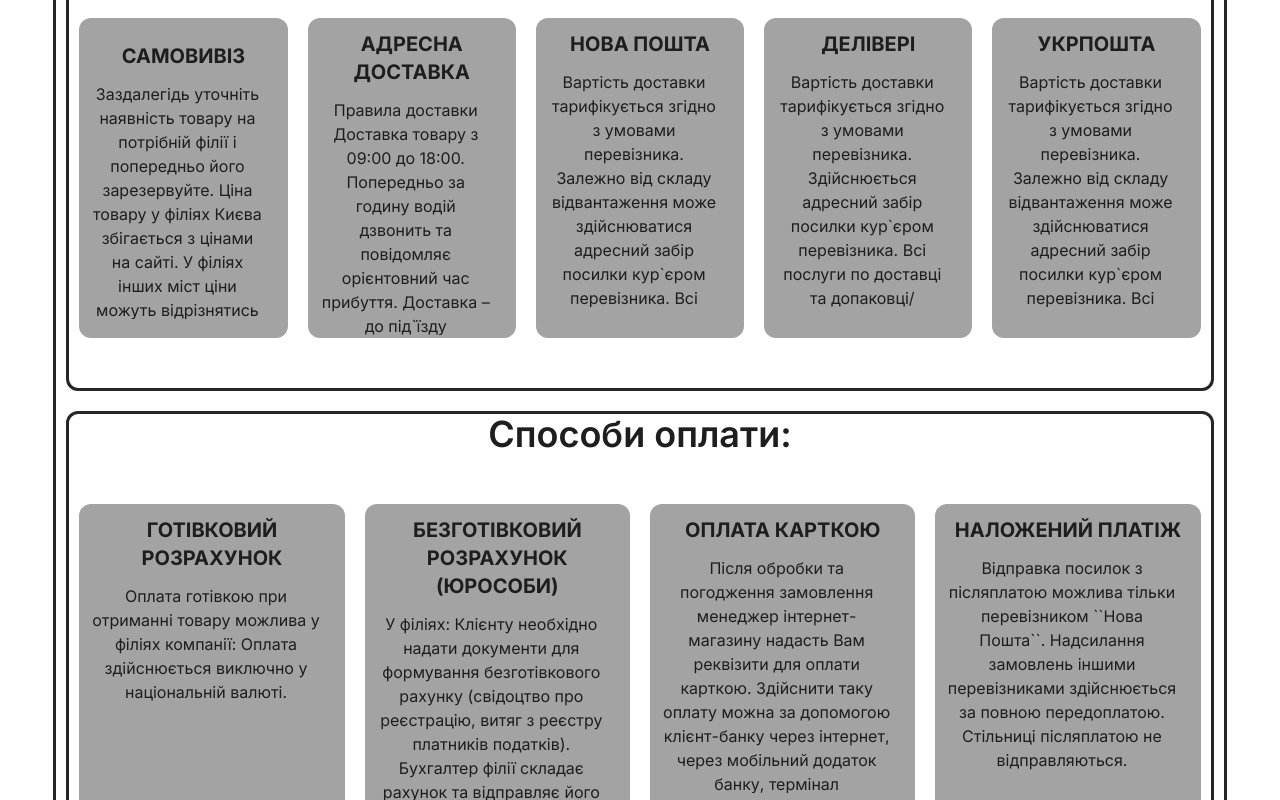
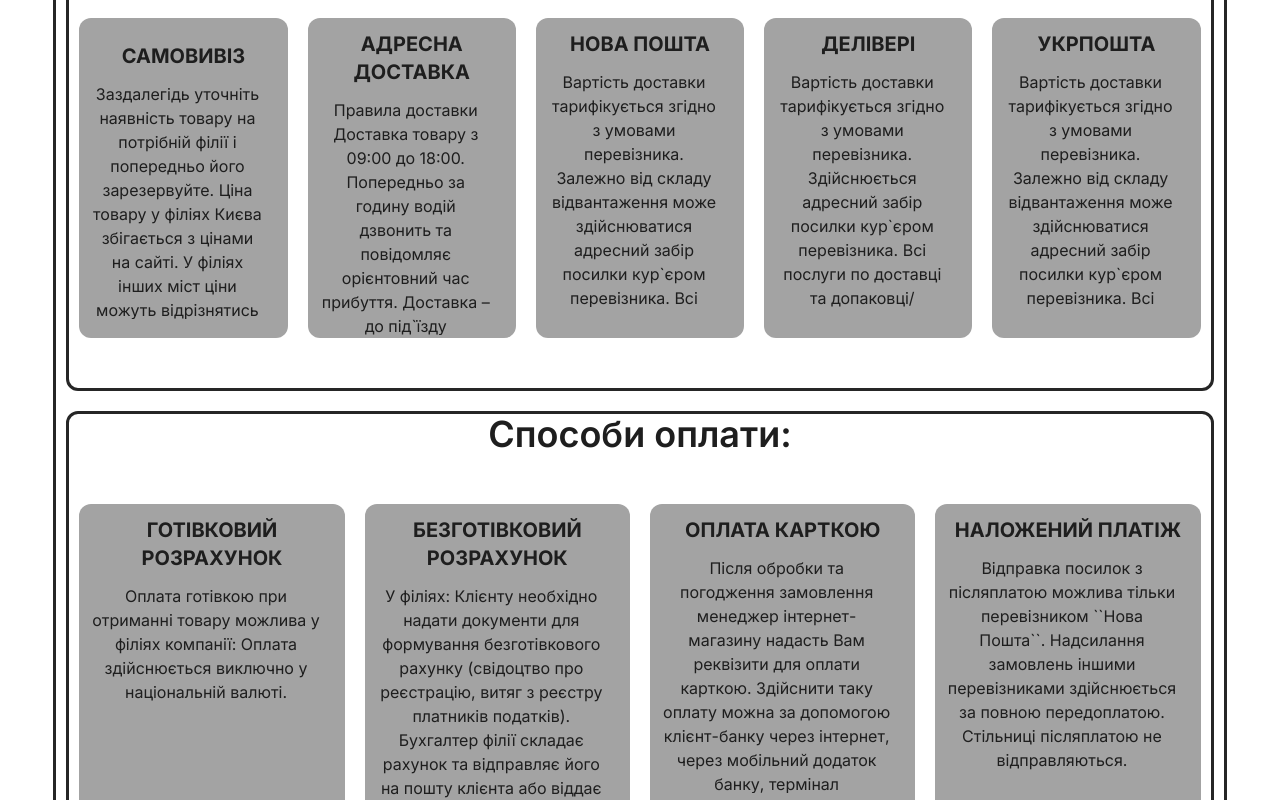
Before and after one commit to agronom99/furniture-next, a Next.js app: page /delivery in a window 1280 px wide. Shown: the part 384-1184 px from the top of the page. Built offline with nearby package versions, Linux system fonts and the light colour scheme.

Commit message:
2023.12.10 13-50

```diff
--- a/app/delivery/page.js
+++ b/app/delivery/page.js
@@ -139,7 +139,7 @@ function Delivery() {
           </li>
           <li className="w-1/4 h-80  text-center bg-neutral-400 rounded-xl m-2.5 p-3">
             <h3 className=" mb-3 font-bold text-xl">
-              БЕЗГОТІВКОВИЙ РОЗРАХУНОК (ЮРОСОБИ)
+              БЕЗГОТІВКОВИЙ РОЗРАХУНОК
             </h3>
             <p className="overflow-y-scroll h-4/5 pr-3">
               У філіях: Клієнту необхідно надати документи для формування
```
